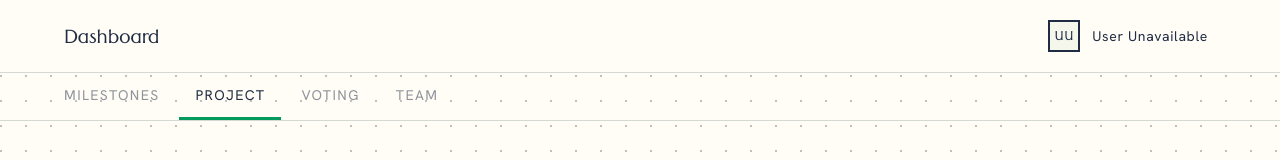
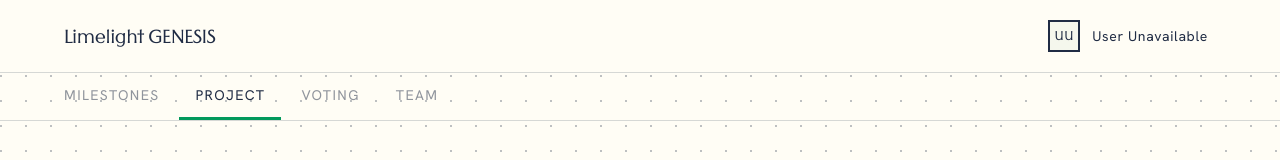
Before and after one commit to LimelightCreatives/dashboard, a Next.js app: page /participant/genesis/project in a window 1280 px wide. Shown: the top 160 px of the page. Built offline with nearby package versions, Linux system fonts and the light colour scheme.

Commit message:
set name

```diff
--- a/app/participant/[eventId]/layout.tsx
+++ b/app/participant/[eventId]/layout.tsx
@@ -38,7 +38,7 @@ export default async function EventDashboardLayout({
   return (
     <div className="min-h-screen">
       {/* Pass user to the client wrapper instead of passing functions */}
-      <ClientTopbar user={user} />
+      <ClientTopbar user={user} label={event.name} />
 
       <EventThemeProvider theme={event.theme}>
         <div className="border-b border-[var(--border)]">
--- a/components/dashboard/ClientTopbar.tsx
+++ b/components/dashboard/ClientTopbar.tsx
@@ -3,7 +3,12 @@
 import { Topbar } from "@/components/dashboard/Topbar";
 import { useRouter } from "next/navigation";
 
-export function ClientTopbar({ user }: { user: { name: string; email: string } }) {
+interface ClientTopbarProps {
+  user: { name: string; email: string };
+  label: string;
+}
+
+export function ClientTopbar({ user, label }: ClientTopbarProps) {
   const router = useRouter();
 
   const handleLogout = () => {
@@ -11,5 +16,5 @@ export function ClientTopbar({ user }: { user: { name: string; email: string } }
     router.push("/login");
   };
 
-  return <Topbar user={user} onLogout={handleLogout} />;
+  return <Topbar user={user} label={label} onLogout={handleLogout} />;
 }
```
